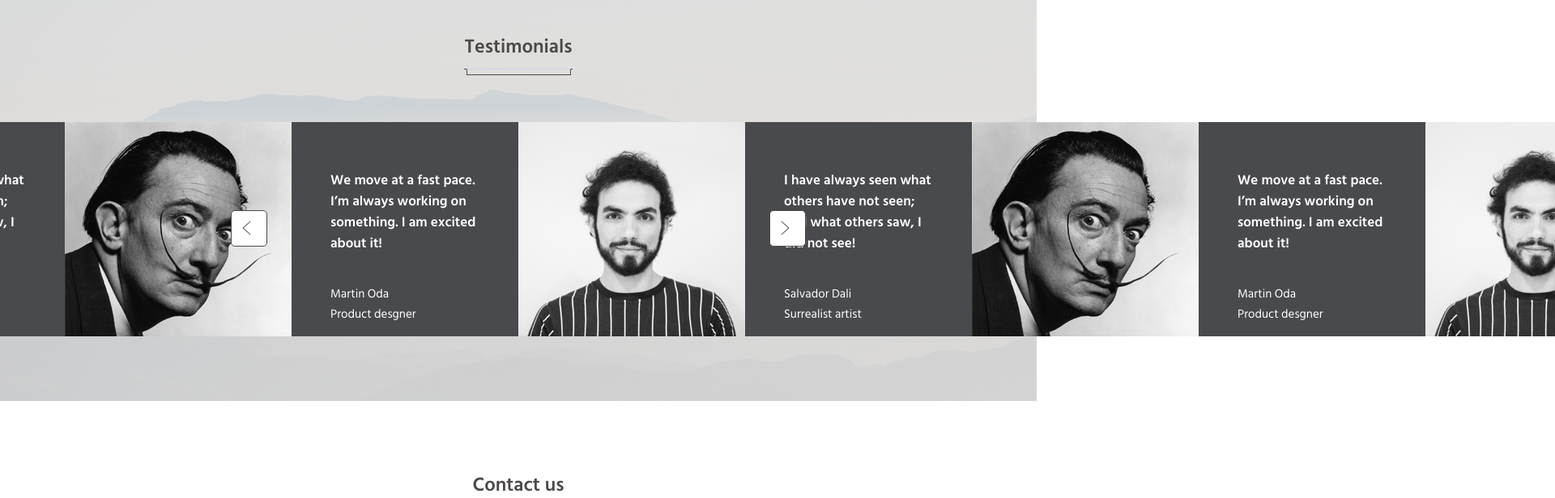
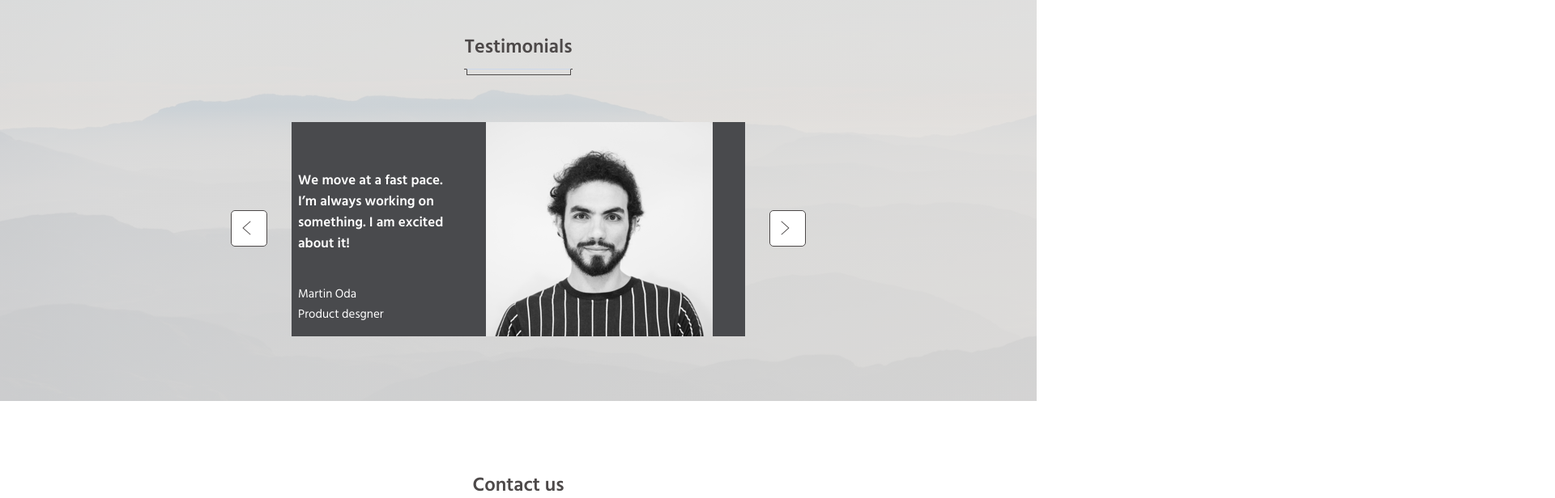
Before and after one commit to DenysPetrenk0/HomeWork-EPAM, a website: page index.html in a window 1280 px wide. Shown: the part 2967-3583 px from the top of the page at 81% size, 1920 px wide, since content can reach past the window. Drawn offline with nearby package versions, Linux system fonts and the light colour scheme.

Commit message:
added class slide

```diff
--- a/data.json
+++ b/data.json
@@ -120,6 +120,7 @@ const data = {
         "h3": "Mountains",
         "text": "Art, hiking",
       },
+
     ],
   },
   "testimonials": {
--- a/js/createElem.js
+++ b/js/createElem.js
@@ -1,8 +1,13 @@
 /** @format */
 
-const createElem = ({ nodeType, className, text = null, attribute = null }) => {
+const createElem = ({
+  nodeType,
+  className = null,
+  text = null,
+  attribute = null,
+}) => {
   const elem = document.createElement(nodeType);
-  elem.className = className;
+  className ? (elem.className = className) : null;
   elem.textContent = text;
 
   if (attribute) {
--- a/js/markupIndex.js
+++ b/js/markupIndex.js
@@ -232,12 +232,18 @@ const markupPortfolio = () => {
   const btnArrowLeft = createElem({
     nodeType: "button",
     className: "button-arrow",
-    attribute: [{ name: "type", value: "button" }],
+    attribute: [
+      { name: "type", value: "button" },
+      { name: "id", value: "portfolio-left-btn" },
+    ],
   });
   const btnArrowRigth = createElem({
     nodeType: "button",
     className: "button-arrow",
-    attribute: [{ name: "type", value: "button" }],
+    attribute: [
+      { name: "type", value: "button" },
+      { name: "id", value: "portfolio-right-btn" },
+    ],
   });
 
   data.portfolio.content.forEach((elem) => {
@@ -363,7 +369,7 @@ const markupTestimonials = () => {
     className: "button-arrow",
     attribute: [
       { name: "type", value: "button" },
-      { name: "id", value: "left-btn" },
+      { name: "id", value: "testimonials-left-btn" },
     ],
   });
   const btnRight = createElem({
@@ -371,7 +377,7 @@ const markupTestimonials = () => {
     className: "button-arrow",
     attribute: [
       { name: "type", value: "button" },
-      { name: "id", value: "rigth-btn" },
+      { name: "id", value: "testimonials-rigth-btn" },
     ],
   });
 
--- a/js/slides.js
+++ b/js/slides.js
@@ -1,20 +1,40 @@
 /** @format */
 
-const interval = 3000;
-const transition = "1.5s";
-let index = 1;
-let slideId;
+// let index = 1;
+// let slideId;
 
-const refs = {
+const refsTestimonials = {
   slideContainer: document.querySelector(".testimonials__btn__box"),
   slide: document.querySelector(".slides__container"),
   slides: document.querySelectorAll(".testimonials__box"),
-  leftBtn: document.getElementById("left-btn"),
-  rigthBtn: document.getElementById("rigth-btn"),
-  // testimonialsSlides: document.querySelectorAll(".testimonials__box"),
+  leftBtn: document.getElementById("testimonials-left-btn"),
+  rigthBtn: document.getElementById("testimonials-rigth-btn"),
+  interval: 2000,
+  transition: "1.5s",
+  nameClass: ".testimonials__box",
 };
 
-const Slide = function (slide, slides, interval) {
+const refsPortfolio = {
+  slideContainer: document.querySelector("#portfolio"),
+  slide: document.querySelector(".portfolio__list"),
+  slides: document.querySelectorAll(".portfolio__item"),
+  leftBtn: document.getElementById("portfolio-left-btn"),
+  rigthBtn: document.getElementById("portfolio-right-btn"),
+  interval: 2000,
+  transition: "2.0s",
+  nameClass: ".portfolio__item",
+};
+
+const Slide = function ({
+  slide,
+  slides,
+  slideContainer,
+  leftBtn,
+  rigthBtn,
+  interval,
+  transition,
+  nameClass,
+}) {
   let index = 1;
   let slideId;
 
@@ -27,15 +47,37 @@ const Slide = function (slide, slides, interval) {
   slide.append(this.firstSlide);
   slide.prepend(this.lastSlide);
 
-  this.slideWidth = slides[index].clientWidth;
+  this.slideWidth = slides[index].clientWidth + 40; // 40
 
   this.slideTransform = function () {
     return `translateX(${-this.slideWidth * index}px)`;
   };
   this.getSlide = function () {
-    return document.querySelectorAll(".testimonials__box");
+    return document.querySelectorAll(nameClass);
   };
+
   slide.style.transform = this.slideTransform();
+
+  this.startSlide = function () {
+    slideId = setInterval(() => {
+      this.moveNextSlide();
+    }, interval);
+  };
+
+  slide.addEventListener("transitionend", () => {
+    let slides = this.getSlide();
+    if (slides[index].id === this.firstSlide.id) {
+      slide.style.transition = "none";
+      index = 1;
+      slide.style.transform = this.slideTransform();
+    }
+
+    if (slides[index].id === this.lastSlide.id) {
+      slide.style.transition = "none";
+      index = slides.length - 2; //2
+      slide.style.transform = this.slideTransform();
+    }
+  });
 
   this.moveNextSlide = function () {
     let slides = this.getSlide();
@@ -46,82 +88,25 @@ const Slide = function (slide, slides, interval) {
     slide.style.transition = transition;
   };
 
-  this.startSlide = function () {
-    slideId = setInterval(() => {
-      this.moveNextSlide();
-    }, interval);
+  this.movePrevSlide = function () {
+    if (index <= 0) return;
+    index--;
+    slide.style.transform = this.slideTransform();
+    slide.style.transition = transition;
   };
+
+  // slideContainer.addEventListener("mouseenter", () => {
+  //   clearInterval(slideId);
+  // });
+
+  // slideContainer.addEventListener("mouseleave", this.startSlide.bind(this));
+
+  leftBtn.addEventListener("click", this.movePrevSlide.bind(this));
+  rigthBtn.addEventListener("click", this.moveNextSlide.bind(this));
 };
 
-// const firstSlide = refs.slides[0].cloneNode(true);
-// const lastSlide = refs.slides[refs.slides.length - 1].cloneNode(true);
+const testimonialsSlide = new Slide(refsTestimonials);
+const portfolioSlide = new Slide(refsPortfolio);
 
-// firstSlide.setAttribute("id", "first-slide");
-// lastSlide.setAttribute("id", "last-slide");
-
-// refs.slide.append(firstSlide);
-// refs.slide.prepend(lastSlide);
-
-// const slideWidth = refs.slides[index].clientWidth;
-// const slideTransform = () => `translateX(${-slideWidth * index}px)`;
-// const getSlide = () => document.querySelectorAll(".testimonials__box");
-
-// refs.slide.style.transform = slideTransform();
-
-// const startSlide = () => {
-//   slideId = setInterval(() => {
-//     moveNextSlide();
-//   }, interval);
-// };
-
-refs.slide.addEventListener("transitionend", () => {
-  refs.slides = getSlide();
-
-  if (refs.slides[index].id === firstSlide.id) {
-    refs.slide.style.transition = "none";
-    index = 1;
-    refs.slide.style.transform = slideTransform();
-  }
-
-  if (refs.slides[index].id === lastSlide.id) {
-    refs.slide.style.transition = "none";
-    index = refs.slides.length - 2;
-    refs.slide.style.transform = slideTransform();
-  }
-});
-
-// const moveNextSlide = () => {
-//   refs.slides = getSlide();
-
-//   if (index >= refs.slides.length - 1) return;
-//   index++;
-//   refs.slide.style.transform = slideTransform();
-//   refs.slide.style.transition = transition;
-// };
-
-// const movePrevSlide = () => {
-//   refs.slides = getSlide();
-
-//   if (index <= 0) return;
-//   index--;
-//   refs.slide.style.transform = slideTransform();
-//   refs.slide.style.transition = transition;
-// };
-
-// refs.slideContainer.addEventListener("mouseenter", () => {
-//   clearInterval(slideId);
-// });
-
-// refs.slideContainer.addEventListener("mouseleave", startSlide);
-
-// refs.leftBtn.addEventListener("click", movePrevSlide);
-// refs.rigthBtn.addEventListener("click", moveNextSlide);
-
-// startSlide();
-
-console.dir(Slide);
-
-const testimonialsSlide = new Slide(refs.slide, refs.slides, interval);
-
-console.dir(testimonialsSlide);
 // testimonialsSlide.startSlide();
+// portfolioSlide.startSlide();
--- a/sass/components/_title.scss
+++ b/sass/components/_title.scss
@@ -68,7 +68,7 @@
     border-left: 1px solid var(--primery-color);
     border-right: 1px solid var(--primery-color);
     border-bottom: 1px solid var(--primery-color);
-    top: 62%;
+    top: 63%;
     left: 511px;
   }
 
--- a/sass/layout/_latest_portfolio.scss
+++ b/sass/layout/_latest_portfolio.scss
@@ -4,13 +4,12 @@
 
   &__list {
     display: flex;
-    margin-right: -40px;
     margin-bottom: 40px;
   }
 
   &__item {
     position: relative;
-    flex-basis: calc((100% - 80px) / 3);
+    min-width: calc((100% - 80px) / 3);
     margin-right: 40px;
     cursor: url(../images/atoms/pointer-2.svg), pointer;
 
--- a/sass/layout/_testimonials.scss
+++ b/sass/layout/_testimonials.scss
@@ -23,7 +23,7 @@
   &__container {
     margin: 0 auto;
     width: 560px;
-    // overflow: hidden;
+    overflow: hidden;
   }
 
   &__box {
```
Also changed, not shown: css/main.css, css/main.min.css, 2 other files.
